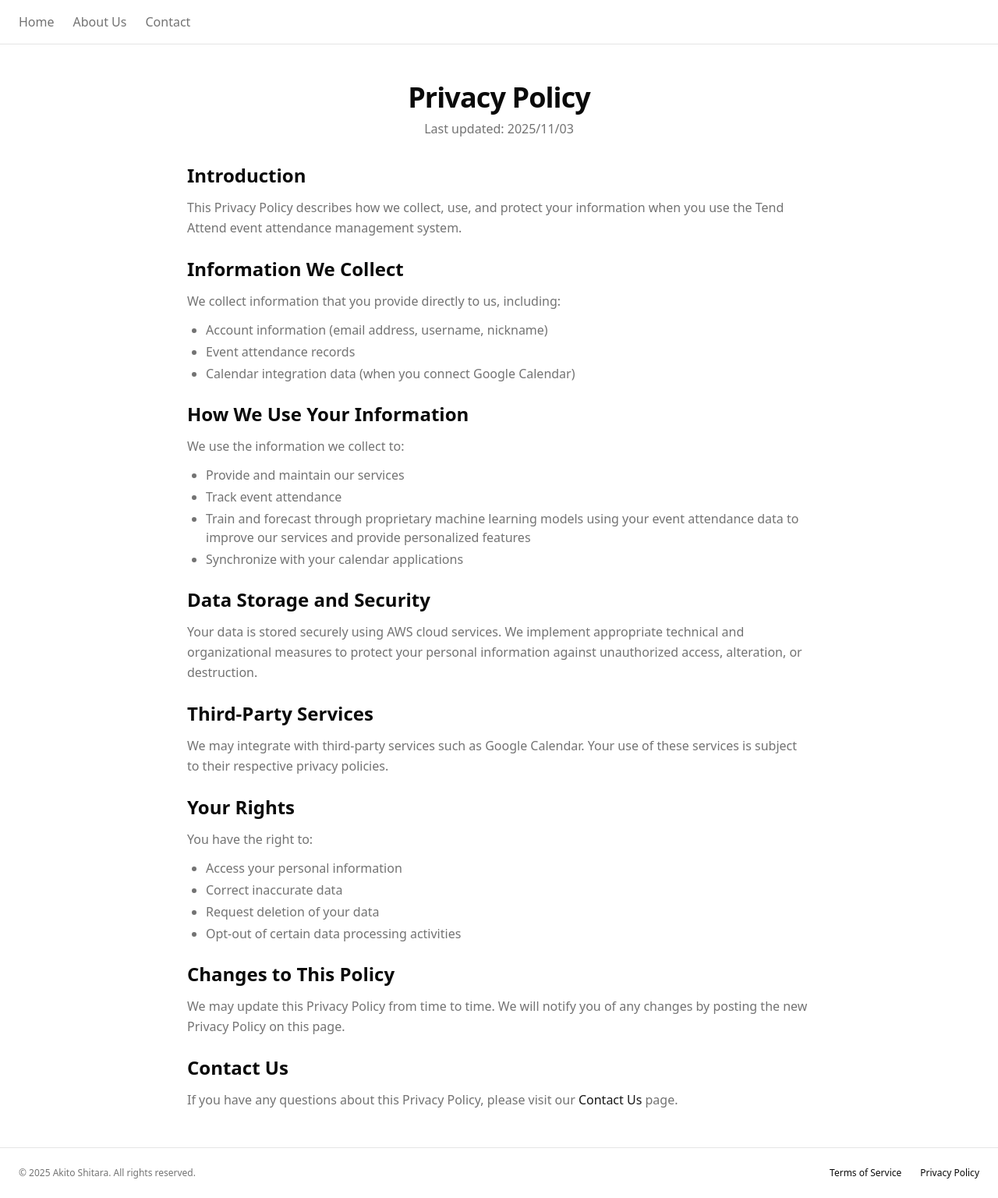
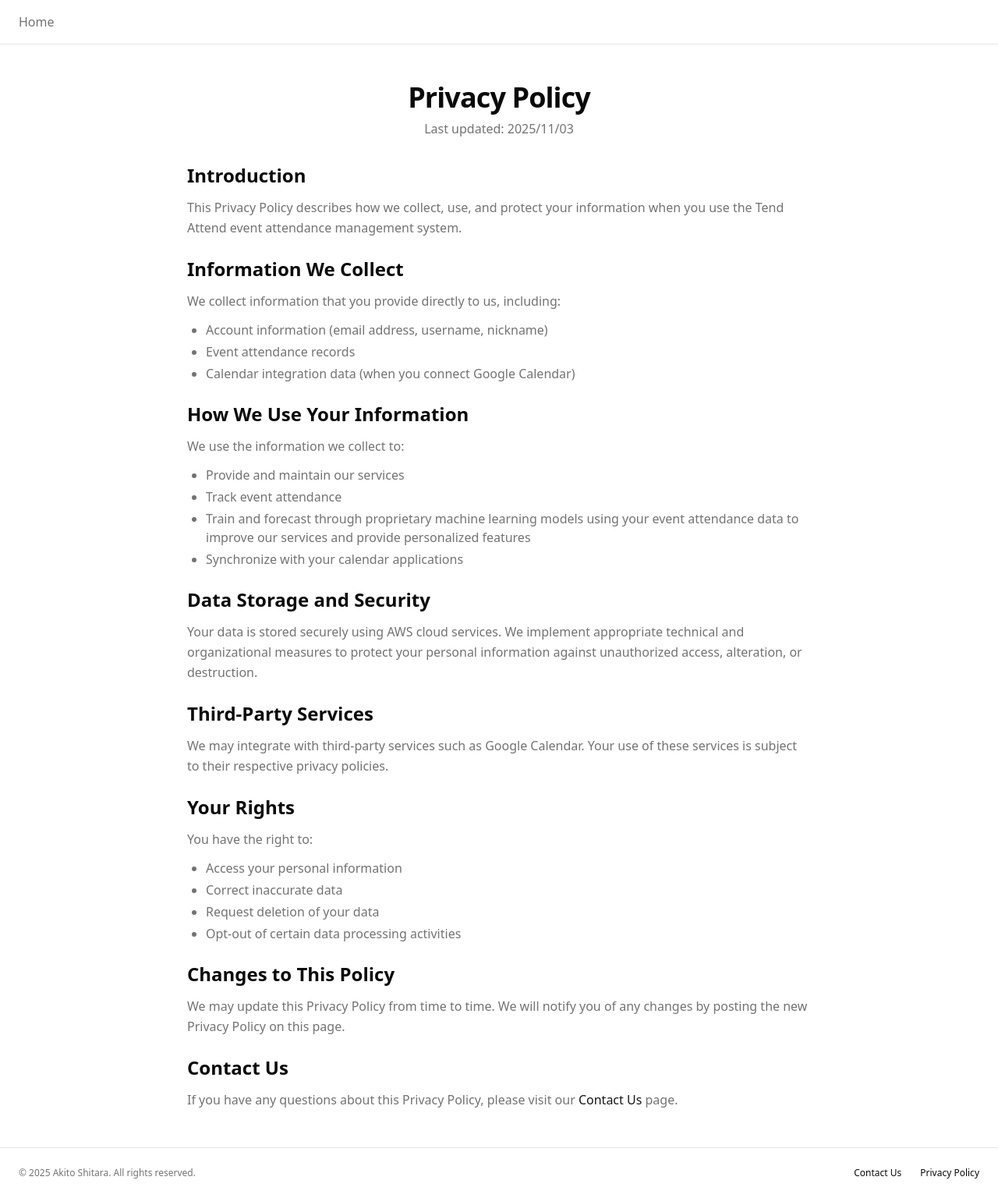
Before and after one commit to himura467/tend-attend, a Next.js app in the folder frontend/: page /en/privacy in a window 1280 px wide. Shown: the whole page at 78% size. Built offline with nearby package versions, Linux system fonts and the light colour scheme.

Commit message:
feat: Header and Footer contents

```diff
--- a/frontend/src/components/ui/Footer/index.tsx
+++ b/frontend/src/components/ui/Footer/index.tsx
@@ -6,8 +6,8 @@ export const Footer = (): React.JSX.Element => {
     <footer className="flex w-full shrink-0 flex-col items-center gap-2 border-t px-4 py-6 sm:flex-row md:px-6">
       <p className="text-muted-foreground text-xs">&copy; 2025 Akito Shitara. All rights reserved.</p>
       <nav className="flex gap-4 sm:ml-auto sm:gap-6">
-        <Link href="/terms" className="text-xs underline-offset-4 hover:underline">
-          Terms of Service
+        <Link href="/contact" className="text-xs underline-offset-4 hover:underline">
+          Contact Us
         </Link>
         <Link href="/privacy" className="text-xs underline-offset-4 hover:underline">
           Privacy Policy
--- a/frontend/src/components/ui/Header/index.tsx
+++ b/frontend/src/components/ui/Header/index.tsx
@@ -9,12 +9,6 @@ export const Header = (): React.JSX.Element => {
         <Link {...rr.index()} className="text-muted-foreground hover:text-primary transition-colors">
           Home
         </Link>
-        <Link href="/about-us" className="text-muted-foreground hover:text-primary transition-colors">
-          About Us
-        </Link>
-        <Link href="/contact" className="text-muted-foreground hover:text-primary transition-colors">
-          Contact
-        </Link>
       </nav>
     </header>
   );
```
